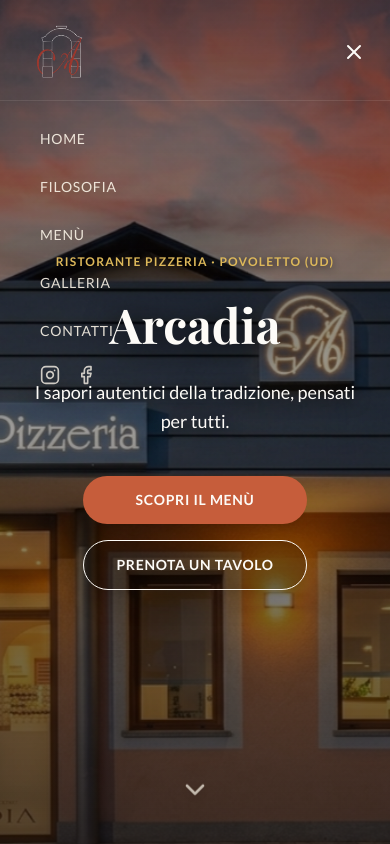
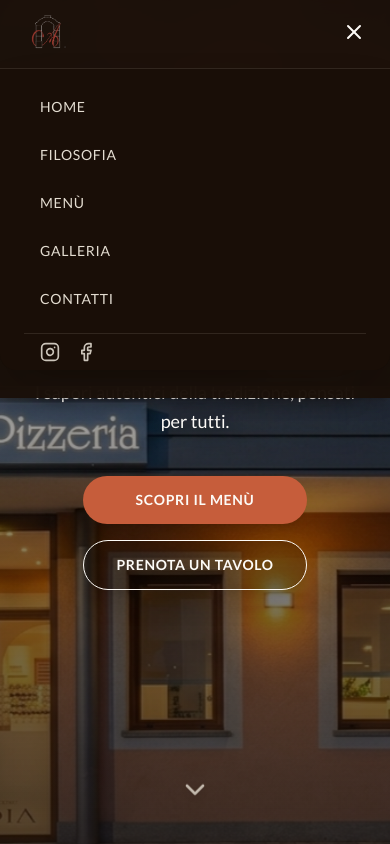
Before and after one commit to aleciv26-bit/Arcadia, a React (Vite) app: page / in a window 390 px wide. Both pictures are taken after a click on the button "Apri menu". Shown: the top 844 px of the page. Built offline with nearby package versions, Linux system fonts and the light colour scheme; a web font is replaced by a local one.

Commit message:
Update Header.tsx

```diff
--- a/src/components/Header.tsx
+++ b/src/components/Header.tsx
@@ -23,18 +23,18 @@ export default function Header() {
   return (
     <header
       className={`fixed inset-x-0 top-0 z-50 transition-all duration-500 ${
-        scrolled
+        scrolled || open
           ? 'bg-wood-800/95 py-3 shadow-lg shadow-wood-900/20 backdrop-blur-md'
           : 'bg-transparent py-5'
       }`}
     >
       <div className="container-x flex items-center justify-between">
-        {/* LOGO INSERITO QUI */}
+        {/* LOGO */}
         <a href="#home" className="flex items-center gap-2">
           <img
             src="/logo.png"
             alt="Arcadia Logo"
-            className="h-16 w-auto object-contain transition-transform hover:scale-105 md:h-12"
+            className="h-10 w-auto object-contain transition-transform hover:scale-105 md:h-12"
           />
         </a>
 
@@ -82,13 +82,13 @@ export default function Header() {
         </button>
       </div>
 
-      {/* Mobile menu */}
+      {/* Mobile menu - SFONDO SCURO COPRENTE AGGIUNTO */}
       <div
         className={`overflow-hidden transition-all duration-300 lg:hidden ${
-          open ? 'max-h-screen opacity-100' : 'max-h-0 opacity-0'
+          open ? 'max-h-screen opacity-100 py-4' : 'max-h-0 opacity-0 py-0'
         }`}
       >
-        <nav className="container-x mt-4 flex flex-col gap-1 border-t border-cream-100/10 pt-4">
+        <nav className="container-x flex flex-col gap-1 border-t border-cream-100/10 pt-4 bg-wood-800/95 backdrop-blur-lg rounded-b-2xl shadow-2xl">
           {navLinks.map((link) => (
             <a
               key={link.href}
@@ -100,7 +100,7 @@ export default function Header() {
             </a>
           ))}
           {/* Link Social Mobile */}
-          <div className="mt-2 flex items-center gap-4 px-4 pb-4">
+          <div className="mt-2 flex items-center gap-4 px-4 pb-2 pt-2 border-t border-cream-100/10">
             <a
               href="https://www.instagram.com/explore/locations/1632530180136762/pizzeria-arcadia-povoletto/"
               target="_blank"
```
